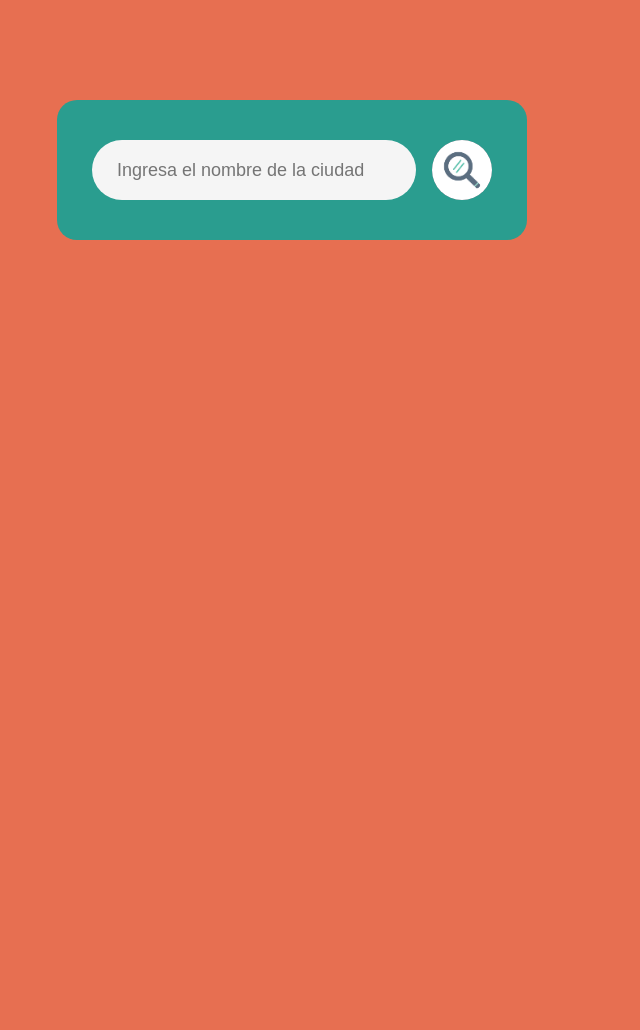
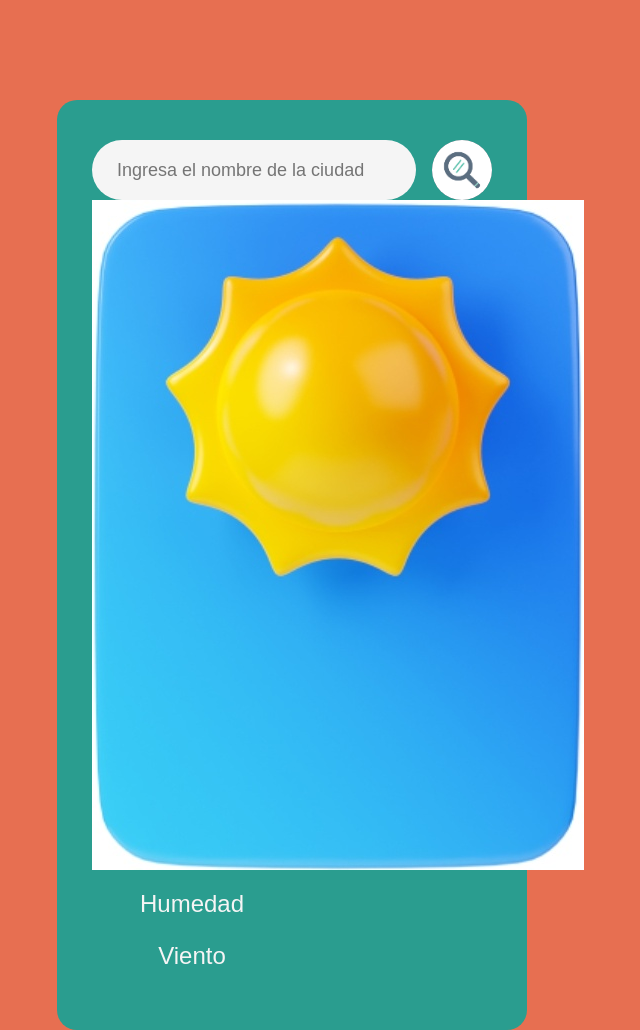
Before and after one commit to MerUribe/ANA-URIBE-DWN3CV, a plain HTML site: page index.html in a window 1280 px wide. Shown: the whole page, without its empty margins (348-988 px from the left). Before the commit the page ends 800 px from the top, so only its background shows below. Drawn offline with nearby package versions, Linux system fonts and the light colour scheme.

Commit message:
created class weather
se crea la clase weather para poner los datos pedidos

```diff
--- a/index.html
+++ b/index.html
@@ -17,8 +17,22 @@
             <input type="text" placeholder="Ingresa el nombre de la ciudad">
             <button><img src="img/lupa.jpg"></button>
         </div>
+        <div class="weather">
+            <img src="img/soleado.jpeg" class="icono-clima">
+            <h1 class="temp"></h1>
+            <h2 class="city"></h2>
+            <div class="detalles col-12 fs-4">
+                <div class="col-6">
+                    <p class="humidity"></p>
+                    <p>Humedad</p>
+                </div>
+                <div class="col-6">
+                    <p class="wind"></p>
+                    <p>Viento</p>
+                </div>
 
-
+            </div>
+        </div>
 
 
 
```
